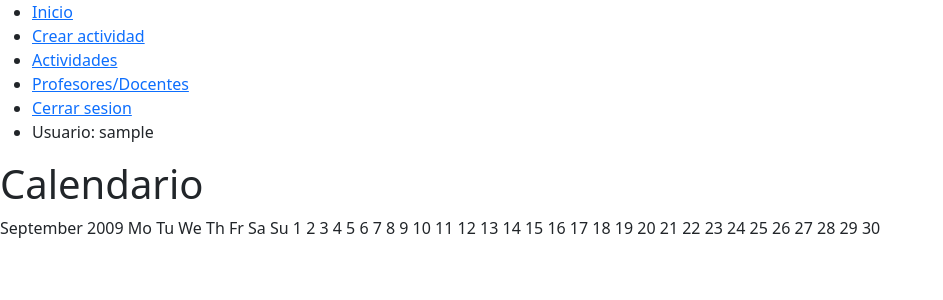
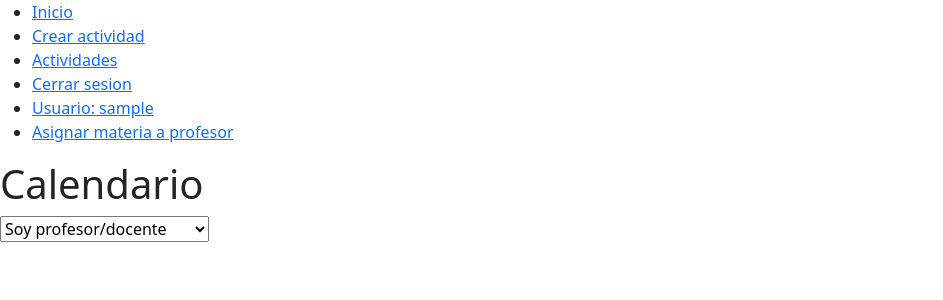
Before and after one commit to Shadowkirito123/Proyecto-final, a Django app: page /calendario/ in a window 1280 px wide. Shown: the top 300 px of the page, without its empty margins (0-943 px from the left). Run offline with Django 5.2, Linux system fonts and the light colour scheme; a user stored in the database is signed in; tables that the repository leaves empty hold one stand-in row (values such as "Sample post").

Commit message:
agregangando aparte para los profesores para asginarles materias

```diff
--- a/nuevoproject/admin.py
+++ b/nuevoproject/admin.py
@@ -1,4 +1,5 @@
 from django.contrib import admin
-from .models import Actividades
+from .models import Actividades, Materia
 # Register your models here.
 admin.site.register(Actividades)
+admin.site.register(Materia)
--- a/nuevoproject/forms.py
+++ b/nuevoproject/forms.py
@@ -1,5 +1,6 @@
 from django import forms
 from .models import Actividades, Profesores, Materia
+
 class CrearActividad(forms.ModelForm):
     class Meta:
         model = Actividades
@@ -9,14 +10,13 @@ class CrearActividad(forms.ModelForm):
             'fecha_final': forms.DateInput(attrs={'type': 'date'}),
         }
 
-class CrearProfesores(forms.ModelForm):
-    class Meta:
-        model = Profesores
-        fields = '__all__'
-
 class SeleccionarMateria(forms.ModelForm):
     materia = forms.ModelChoiceField(queryset=Materia.objects.all())
 
     class Meta:
         model = Materia
         fields = ()
+
+class MiFormulario(forms.Form):
+    rol = forms.ChoiceField(choices=[('profesor', 'Soy profesor/docente'), ('no_profesor', 'No soy profesor/docente')])
+    campo_adicional = forms.CharField(label='Campo adicional', required=False)
--- a/nuevoproject/models.py
+++ b/nuevoproject/models.py
@@ -21,7 +21,18 @@ class Actividades(models.Model):
         return self.metas
 
 class Profesores(models.Model):
+    nombre = models.CharField(max_length=250, default=None)
+    materia = models.ForeignKey(Materia, on_delete=models.SET_NULL, null=True, blank=True, default=None)
+    user = models.ForeignKey(User, on_delete=models.SET_NULL, null=True, blank=True, default=None)
+    user = models.OneToOneField(User, on_delete=models.CASCADE, related_name='profesor', default=None)
+
+    def __str__(self):
+        return self.nombre
+
+class Estudiantes(models.Model):
+    nombre = models.CharField(max_length=250, default=None)
     user = models.ForeignKey(User, on_delete=models.SET_NULL, null=True, blank=True, default=None)
 
-class Estudiantes(models.Model):
-    user = models.ForeignKey(User, on_delete=models.SET_NULL, null=True, blank=True, default=None)
+class Profesores_asignados_Estudiantes(models.Model):
+    profesor = models.ForeignKey(Profesores, on_delete=models.CASCADE)
+    estudiante = models.ForeignKey(Estudiantes, on_delete=models.CASCADE)
--- a/nuevoproject/templates/base.html
+++ b/nuevoproject/templates/base.html
@@ -9,24 +9,33 @@
 <body>
     {% if user.is_authenticated %}
         <ul>
+
             <li><a href="/"> Inicio</a></li>
 
             <li><a href="{% url 'actividad' %}">Crear actividad</a></li>
 
             <li><a href="{% url 'mostrar actividades' %}">Actividades</a></li>
 
-            <li><a href="{% url 'profesores' %}">Profesores/Docentes</a></li>
-
             <li><a href="{% url 'cerrar sesion' %}">Cerrar sesion</a></li>
 
-            <li>Usuario: {{user.username}} {% if user.id == estudiante.id %} Es estudiante {% endif %}</li>
+            <li><a href="{% url 'perfil' user.id %}">Usuario: {{user.username}}</a></li>
+
+            {% if user.profesor %}
+
+            <li><a href="{% url 'asignar materia a profesor' %}">Asignar materia a profesor</a></li>
+
+            {% endif %}
+
         </ul>
+
     {% else %}
-        <li><a href="/"> Inicio</a></li>
+        <ul>
+            <li><a href="/"> Inicio</a></li>
 
-        <li><a href="{% url 'iniciar sesion' %}">Iniciar sesion</a></li>
+            <li><a href="{% url 'iniciar sesion' %}">Iniciar sesion</a></li>
 
-        <li><a href="{% url 'registro' %}">Registro</a></li>
+            <li><a href="{% url 'registro' %}">Registro</a></li>
+        </ul>
     {% endif %}
 
     {% block content %}
--- a/nuevoproject/templates/calendario.html
+++ b/nuevoproject/templates/calendario.html
@@ -3,5 +3,25 @@
 {% block content %}
     <h1>Calendario</h1>
 
-    {{calendario}}
+    <form method="post">
+        {% csrf_token %}
+        {{ form.rol }}
+        <div id="campo-adicional-container" style="display: none;">
+            {{ form.campo_adicional }}
+        </div>
+        <script>
+            const radioButtons = document.querySelectorAll('input[name="rol"]');
+            const campoAdicionalContainer = document.getElementById('campo-adicional-container');
+
+            radioButtons.forEach((radioButton) => {
+                radioButton.addEventListener('change', () => {
+                    if (radioButton.value === 'profesor') {
+                        campoAdicionalContainer.style.display = 'block';
+                    } else {
+                        campoAdicionalContainer.style.display = 'none';
+                    }
+                });
+            });
+        </script>
+    </form>
 {% endblock %}
--- a/nuevoproject/templates/profesores.html
+++ b/nuevoproject/templates/profesores.html
@@ -16,6 +16,4 @@
 
     {% endfor %}
 
-    <a href="{% url 'crear profesor' %}"><button>Crear profesores</button></a>
-
 {% endblock %}
--- a/nuevoproject/views.py
+++ b/nuevoproject/views.py
@@ -1,5 +1,5 @@
 from django.shortcuts import render, redirect, get_object_or_404
-from .forms import CrearActividad, CrearProfesores, SeleccionarMateria
+from .forms import CrearActividad, MiFormulario, SeleccionarMateria
 from .models import Actividades, Profesores, Materia, Estudiantes
 from django.contrib.auth.models import User
 from django.contrib.auth.forms import UserCreationForm, AuthenticationForm
@@ -23,11 +23,13 @@ def registrarse(request):
         user_instancia = get_object_or_404(User, id=user.id)
 
         if es_estudiante == 'True':
-            estudiante = Estudiantes(user = user_instancia)
+            estudiante = Estudiantes(user = user_instancia, nombre = request.POST['nombre'])
             estudiante.save()
+            redirect_url = '/'
         else:
-            profesor = Profesores(user = user_instancia)
+            profesor = Profesores(user = user_instancia, nombre = request.POST['nombre'])
             profesor.save()
+            redirect_url = 'asignar materia a profesor'
 
 
         if request.POST['clave1'] != request.POST['clave2']:
@@ -38,7 +40,7 @@ def registrarse(request):
         else:
             user.save()
             login(request, user)
-            return redirect('/')
+            return redirect(redirect_url)
 
 def iniciar_sesion(request):
     if request.method == 'GET':
@@ -124,19 +126,45 @@ def profesores(request):
         pass
 
 def calendario(request):
-    cl = calendar.TextCalendar()
-    calendario_sep = cl.formatmonth(2009, 9)
-    return render(request, 'calendario.html', {'calendario': calendario_sep})
+    if request.method == 'POST':
+        form = MiFormulario(request.POST)
+        if form.is_valid():
+            # Process the form data
+            pass
+    else:
+        form = MiFormulario()
+    return render(request, 'calendario.html', {'form': form})
 
 @login_required
-def crear_profesores(request):
+def asignar_materia_a_profesor(request):
     if request.method == 'GET':
-        return render(request, 'crear_profesores.html', {
-            'crear': CrearProfesores
+        datos = User.objects.get(id = request.user.id)
+        return render(request, 'asignar_materia_profesor.html',{
+            'datos': datos,
+            'materia': SeleccionarMateria()
         })
     else:
-        form = CrearProfesores(request.POST)
+        materia = get_object_or_404(Profesores, user = request.user.id )
+        form = SeleccionarMateria(request.POST)
         if form.is_valid():
-            new_form = form.save(commit=False)
-            new_form.save()
-            return redirect('profesores')
+            materia.materia = form.cleaned_data['materia']
+            materia.save()
+            return redirect('inicio')
+
+@login_required
+def perfil(request, user_id):
+    usuario = User.objects.get(id=user_id)
+    try:
+        estudiante = get_object_or_404(Estudiantes, user = user_id)
+        return render(request, 'perfil.html',{
+            'usuario': usuario,
+            'estudiante': estudiante,
+            'profesor': None
+        })
+    except:
+        profesor = get_object_or_404(Profesores, user = user_id)
+        return render(request, 'perfil.html',{
+            'usuario': usuario,
+            'profesor': profesor,
+            'estudiante': None
+        })
--- a/proyectouni/urls.py
+++ b/proyectouni/urls.py
@@ -21,12 +21,13 @@ from nuevoproject import views
 urlpatterns = [
     path('admin/', admin.site.urls),
     path('', views.inicio, name='inicio'),
+    path('usuario/<int:user_id>', views.perfil, name='perfil'),
     path('crear_actividad/', views.crear_actividad, name='actividad'),
     path('mostrar_actividad/', views.mostrar_actividades, name='mostrar actividades'),
     path('mostrar_actividad/importantes', views.filtrar_actividades_importantes, name='mostrar actividades importantes'),
     path('mostrar_actividad/no_importantes', views.filtrar_actividades_noimportantes, name='mostrar actividades no importantes'),
     path('profesores/', views.profesores, name='profesores'),
-    path('profesores/crear_profesor', views.crear_profesores, name='crear profesor'),
+    path('asignar_materia_a_profesor/', views.asignar_materia_a_profesor, name='asignar materia a profesor'),
     path('registro/', views.registrarse, name='registro'),
     path('iniciar_sesion/', views.iniciar_sesion, name='iniciar sesion'),
     path('cerrar_sesion/', views.cerrar_sesion, name='cerrar sesion'),
```
Also changed, not shown: nuevoproject/templates/asignar_materia_profesor.html (renamed from nuevoproject/templates/crear_profesores.html, +5 -3 lines), nuevoproject/templates/perfil.html (added, +12 -0 lines), nuevoproject/templates/registrarse.html (+8 -3 lines), nuevoproject/migrations/0012_estudiantes_nombre_profesores_materia_and_more.py (added), nuevoproject/migrations/0013_alter_profesores_user.py (added), nuevoproject/migrations/0014_profesores_asignados_estudiantes.py (added).
